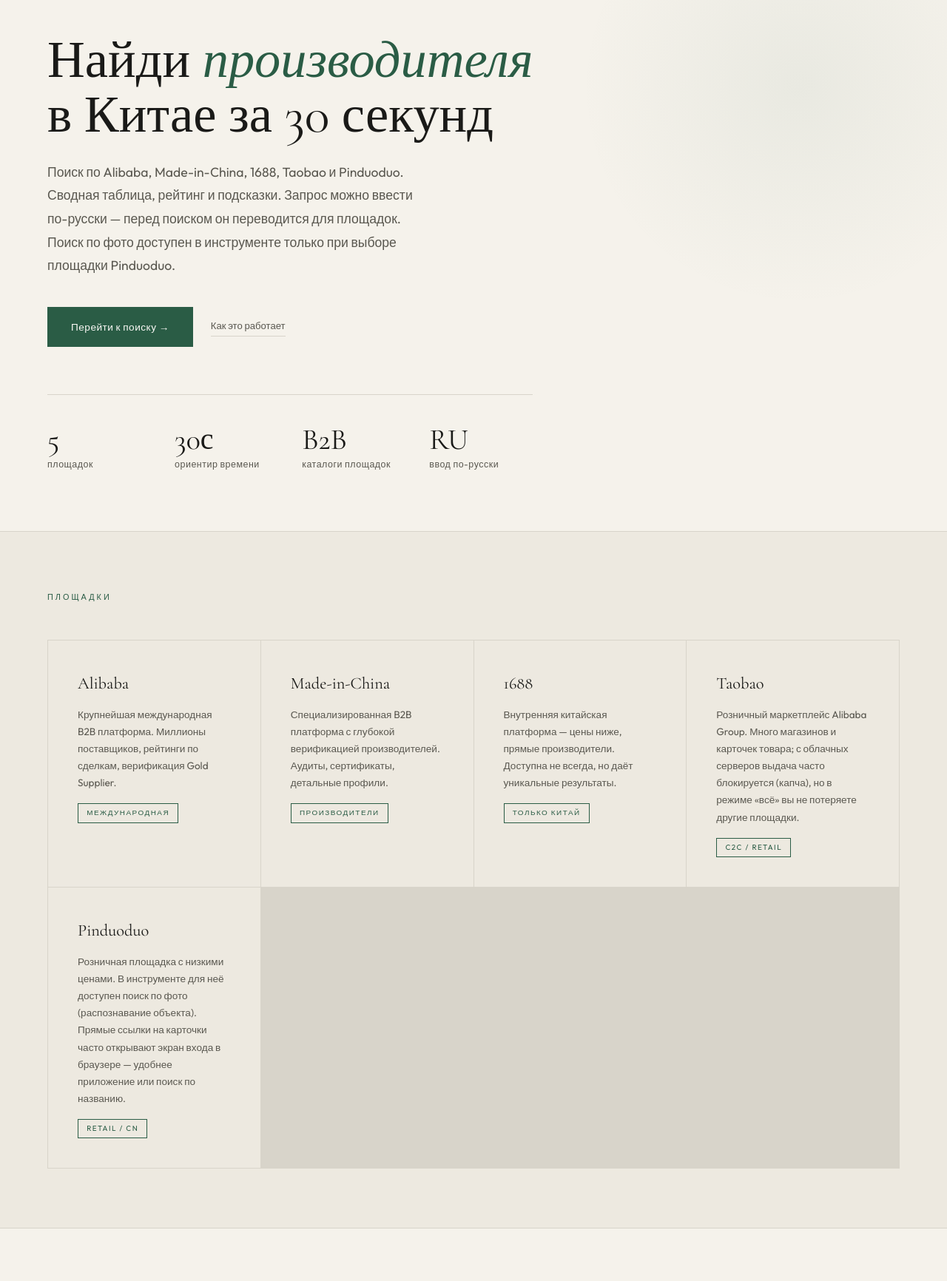
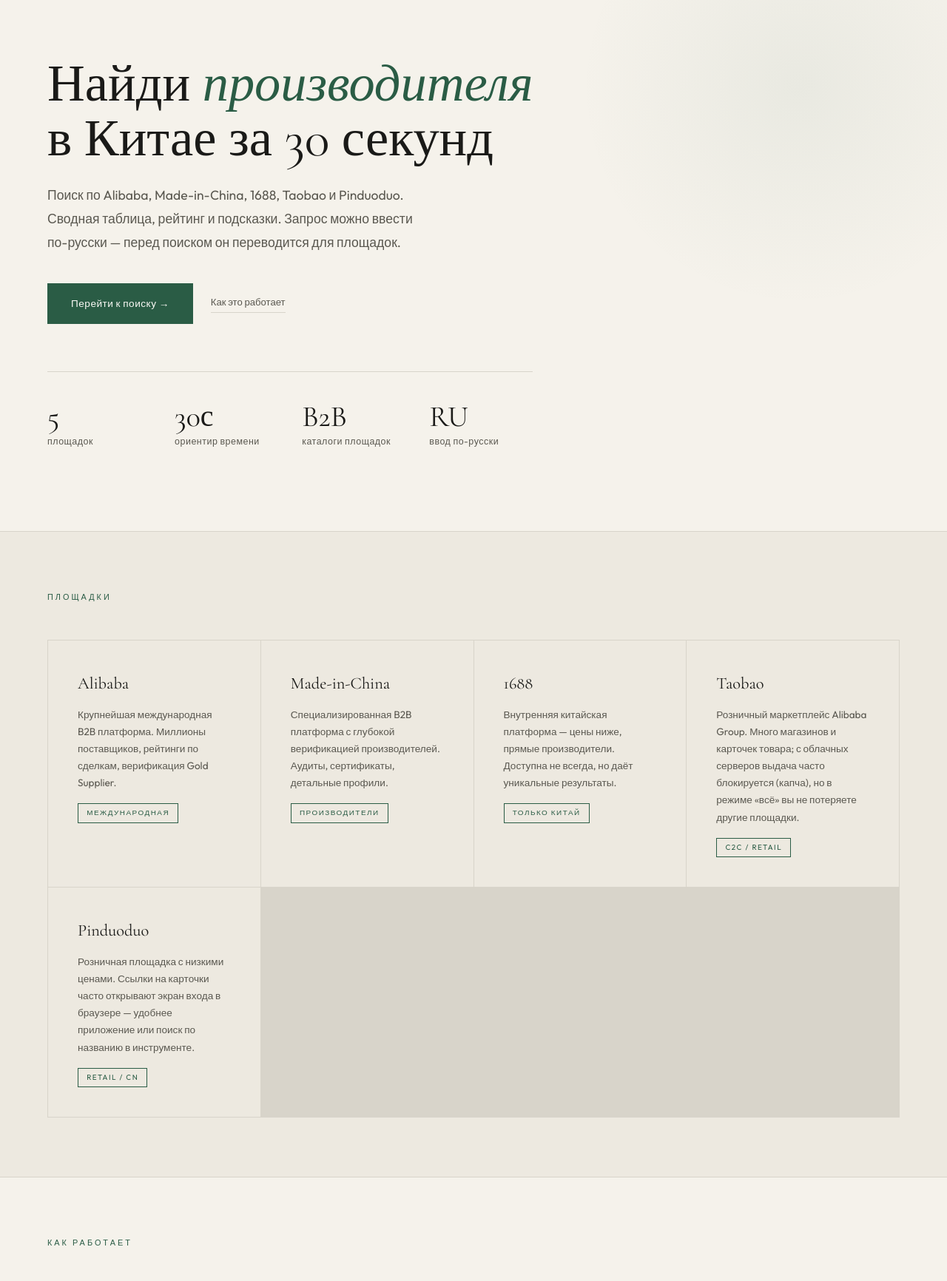
Before and after one commit to TVladimir75/shop-radar-web, a FastAPI app: page / in a window 1280 px wide. Shown: the part 82-1814 px from the top of the page at 74% size. Run offline with FastAPI, Linux system fonts and the light colour scheme.

Commit message:
Лендинг: убрать упоминания поиска по фото с главной
Made-with: Cursor

```diff
--- a/templates/landing.html
+++ b/templates/landing.html
@@ -365,7 +365,7 @@
 <section class="hero">
   <div class="hero-inner">
     <h1>Найди <em>производителя</em><br>в Китае за 30 секунд</h1>
-    <p class="hero-sub">Поиск по Alibaba, Made-in-China, 1688, Taobao и Pinduoduo. Сводная таблица, рейтинг и подсказки. Запрос можно ввести по-русски — перед поиском он переводится для площадок. Поиск по фото доступен в инструменте только при выборе площадки Pinduoduo.</p>
+    <p class="hero-sub">Поиск по Alibaba, Made-in-China, 1688, Taobao и Pinduoduo. Сводная таблица, рейтинг и подсказки. Запрос можно ввести по-русски — перед поиском он переводится для площадок.</p>
     <div class="hero-actions">
       <a href="{{ tool_url }}" class="btn-primary">
         Перейти к поиску →
@@ -418,7 +418,7 @@
     </div>
     <div class="platform-card">
       <div class="platform-name">Pinduoduo</div>
-      <div class="platform-desc">Розничная площадка с низкими ценами. В инструменте для неё доступен поиск по фото (распознавание объекта). Прямые ссылки на карточки часто открывают экран входа в браузере — удобнее приложение или поиск по названию.</div>
+      <div class="platform-desc">Розничная площадка с низкими ценами. Ссылки на карточки часто открывают экран входа в браузере — удобнее приложение или поиск по названию в инструменте.</div>
       <div class="platform-tag">Retail / CN</div>
     </div>
   </div>
```
